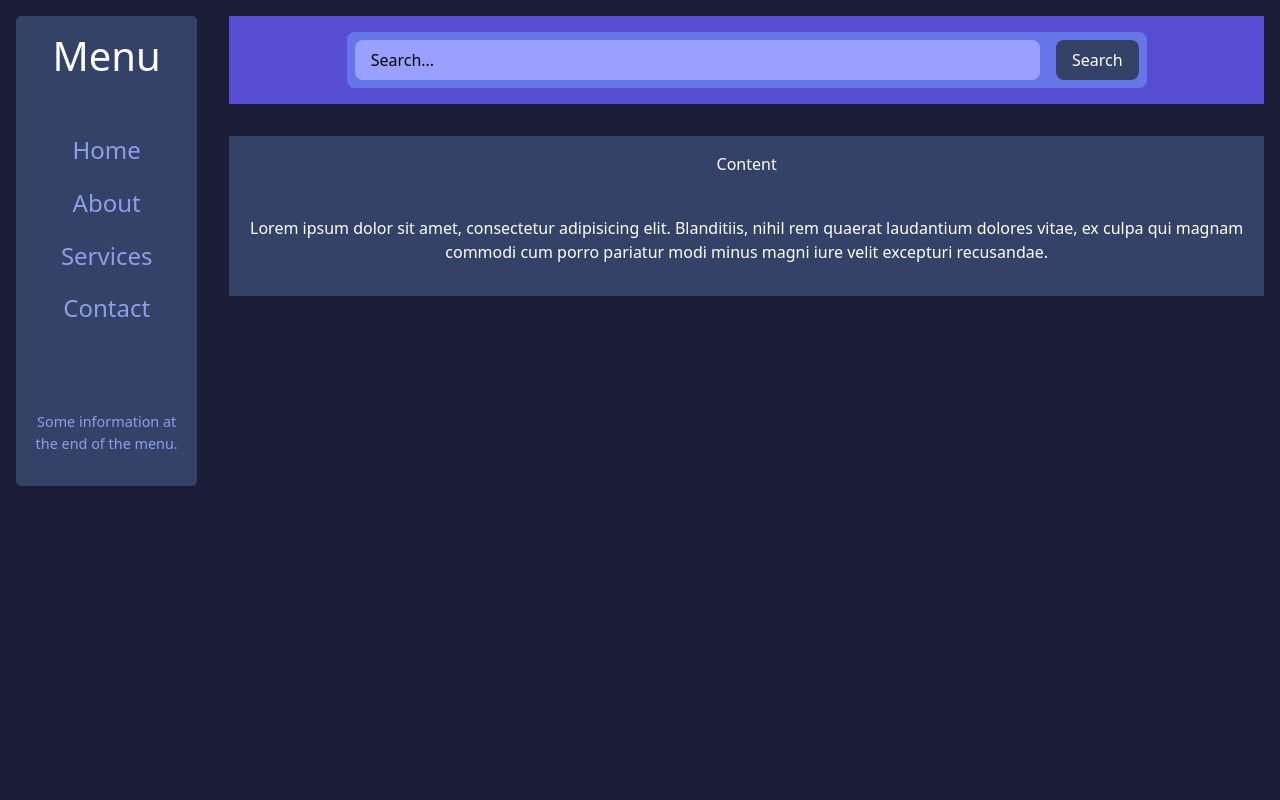
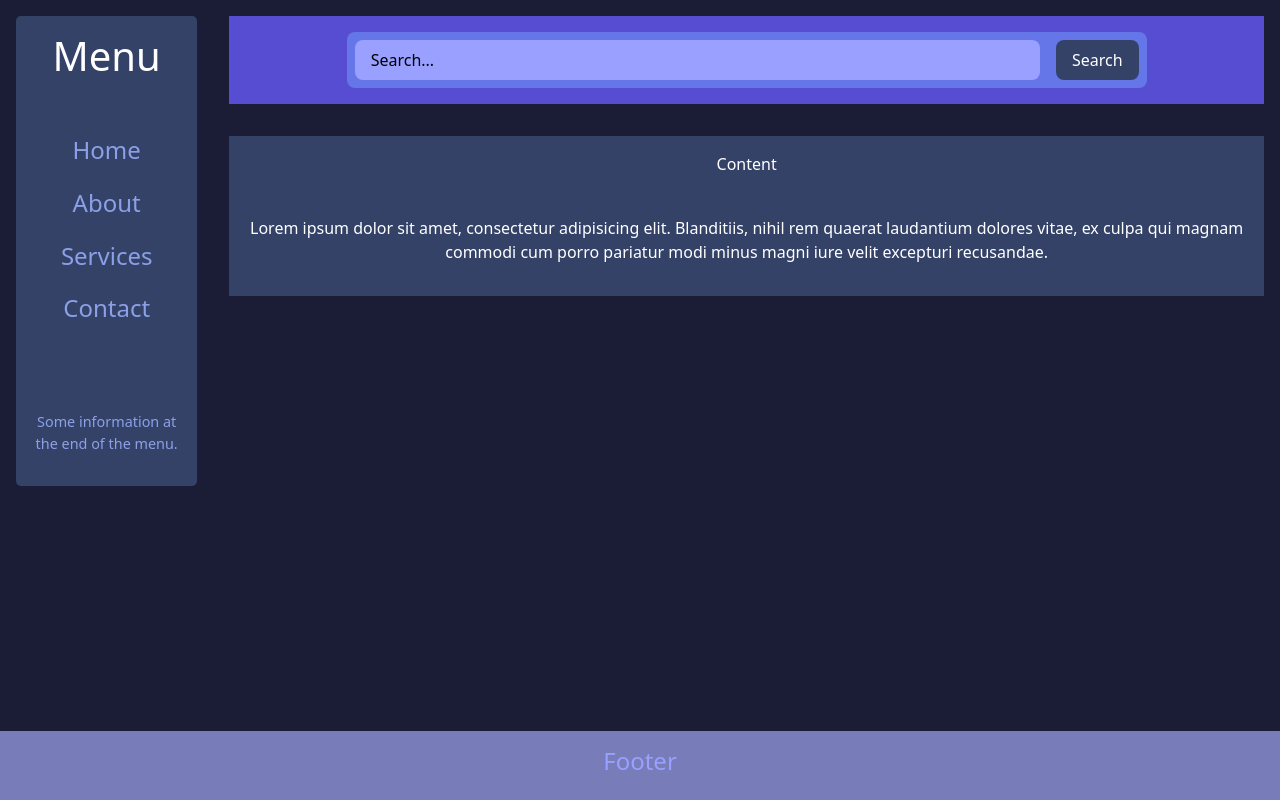
Before and after one commit to DominicLaercio/arcade-verse, a React (Vite) app: page / in a window 1280 px wide. Built offline with nearby package versions, Linux system fonts and the light colour scheme.

Commit message:
feat: Added the footer to the home page.

```diff
--- a/src/components/Home/Home.scss
+++ b/src/components/Home/Home.scss
@@ -87,4 +87,12 @@
         background-color: $primary;
         color: white;
     }
+
+    .footer {
+        grid-column: 1 / -1;
+        @media (min-width: 768px) {
+            grid-row: 3 / 4;
+        }
+    }
+
 }
--- a/src/components/Home/Home.tsx
+++ b/src/components/Home/Home.tsx
@@ -1,6 +1,7 @@
 import './Home.scss'
 import Menu from '../Menu/Menu'
 import Header from '../Header/Header'
+import Footer from '../Footer/Footer'
 import { useState } from 'react'
 
 
@@ -29,6 +30,8 @@ const Home = () => {
                     <p>Lorem ipsum dolor sit amet, consectetur adipisicing elit. Blanditiis, nihil rem quaerat laudantium dolores vitae, ex culpa qui magnam commodi cum porro pariatur modi minus magni iure velit excepturi recusandae.</p>
                 </div>
             </div>
+
+            <Footer />
         </div>
     )
 }
```
